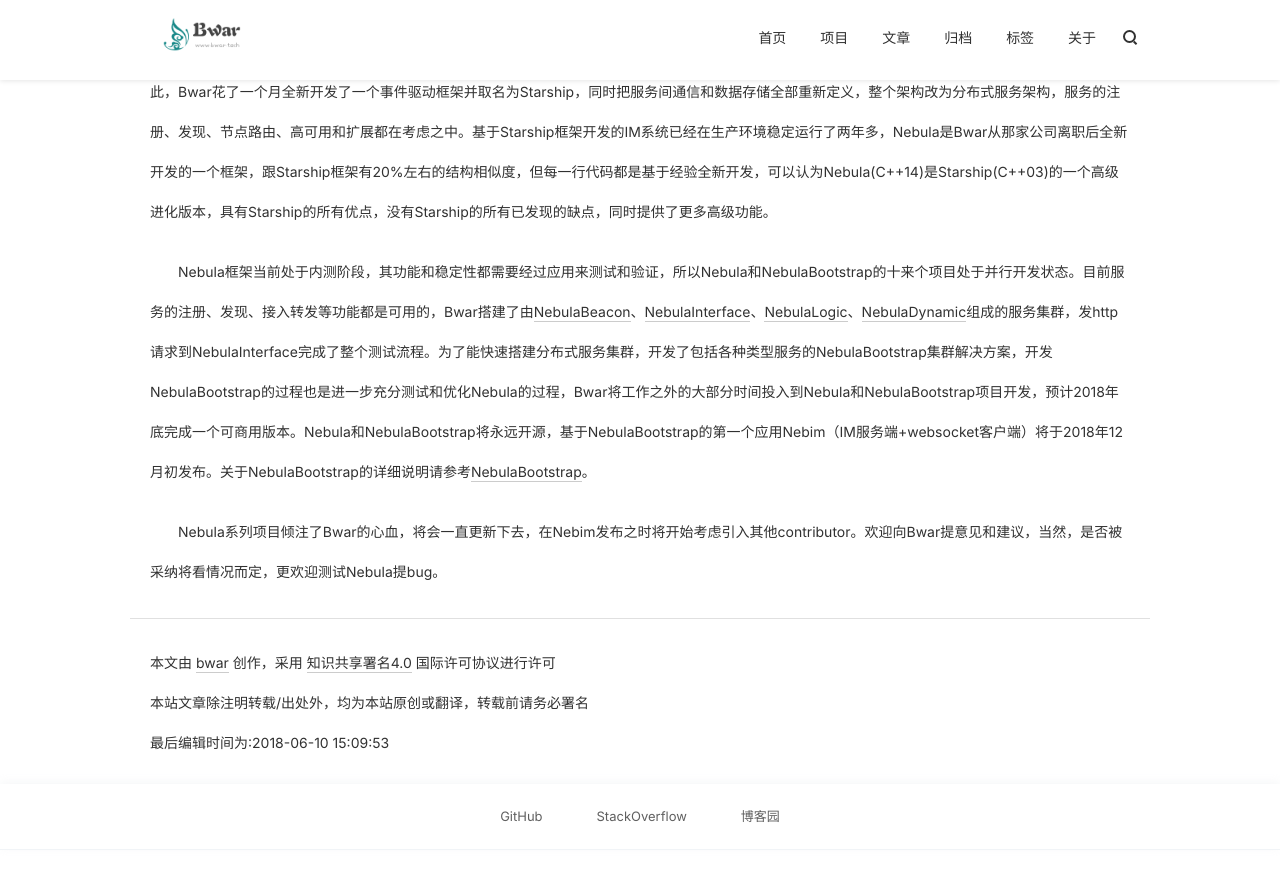
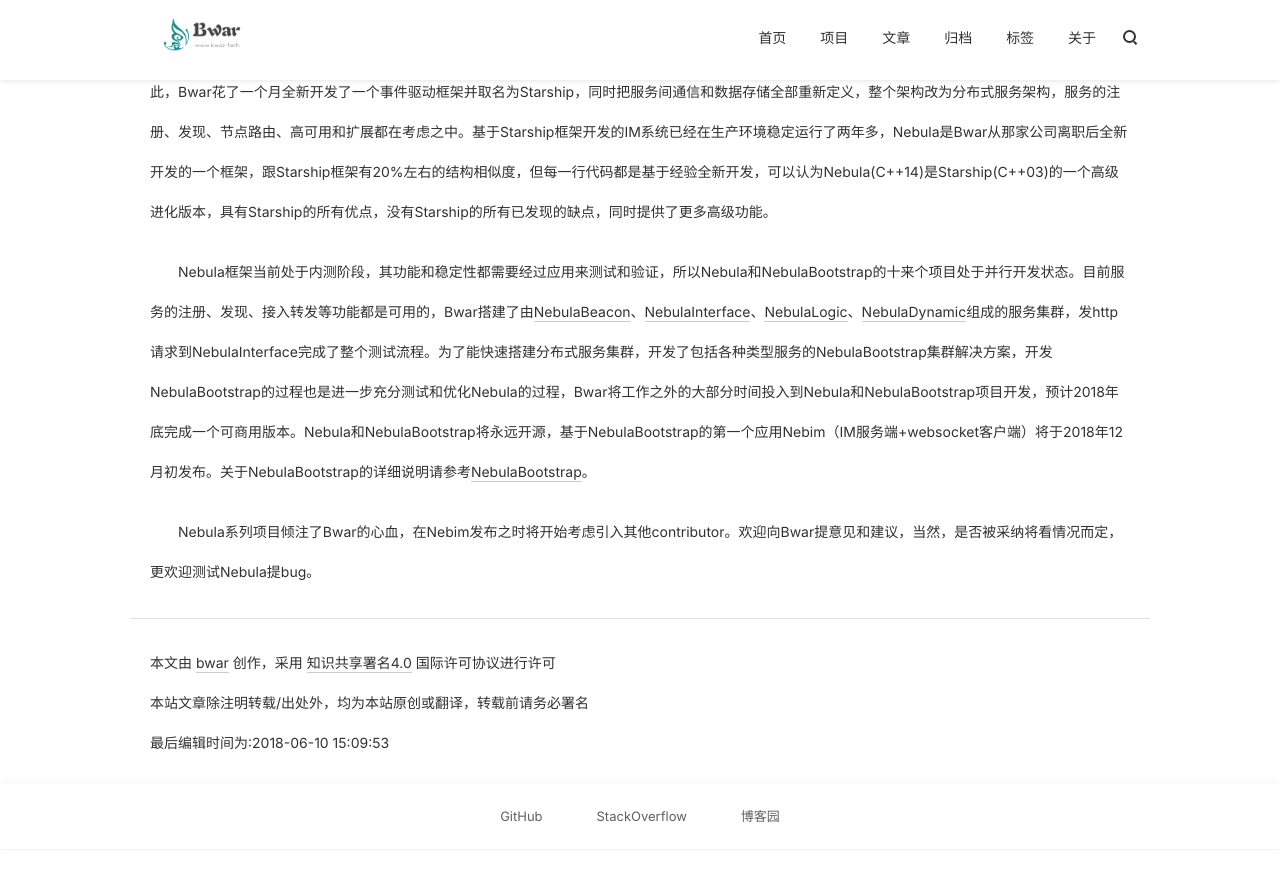
Before and after one commit to Bwar/bwar.github.io, a Jekyll site: the page built from _posts/project/2018-06-10-Nebula.md, in a window 1280 px wide and 900 px high, scrolled down 647 px. Shown: the top 889 px of the window. Built offline with Jekyll 4.4.1, drawn with Linux system fonts in a browser that asks for light colours; nearby versions of some CDN libraries; comment, search, counter and statistics services are not loaded.

Commit message:
modify Nebula

```diff
--- a/_posts/project/2018-06-10-Nebula.md
+++ b/_posts/project/2018-06-10-Nebula.md
@@ -19,4 +19,4 @@
 
 &emsp;&emsp;Nebula框架当前处于内测阶段，其功能和稳定性都需要经过应用来测试和验证，所以Nebula和NebulaBootstrap的十来个项目处于并行开发状态。目前服务的注册、发现、接入转发等功能都是可用的，Bwar搭建了由[NebulaBeacon](https://github.com/Bwar/NebulaBeacon)、[NebulaInterface](https://github.com/Bwar/NebulaInterface)、[NebulaLogic](https://github.com/Bwar/NebulaLogic)、[NebulaDynamic](https://github.com/Bwar/NebulaDynamic)组成的服务集群，发http请求到NebulaInterface完成了整个测试流程。为了能快速搭建分布式服务集群，开发了包括各种类型服务的NebulaBootstrap集群解决方案，开发NebulaBootstrap的过程也是进一步充分测试和优化Nebula的过程，Bwar将工作之外的大部分时间投入到Nebula和NebulaBootstrap项目开发，预计2018年底完成一个可商用版本。Nebula和NebulaBootstrap将永远开源，基于NebulaBootstrap的第一个应用Nebim（IM服务端+websocket客户端）将于2018年12月初发布。关于NebulaBootstrap的详细说明请参考[NebulaBootstrap](https://github.com/Bwar/NebulaBootstrap)。
 
-&emsp;&emsp;Nebula系列项目倾注了Bwar的心血，将会一直更新下去，在Nebim发布之时将开始考虑引入其他contributor。欢迎向Bwar提意见和建议，当然，是否被采纳将看情况而定，更欢迎测试Nebula提bug。
+&emsp;&emsp;Nebula系列项目倾注了Bwar的心血，在Nebim发布之时将开始考虑引入其他contributor。欢迎向Bwar提意见和建议，当然，是否被采纳将看情况而定，更欢迎测试Nebula提bug。
```
